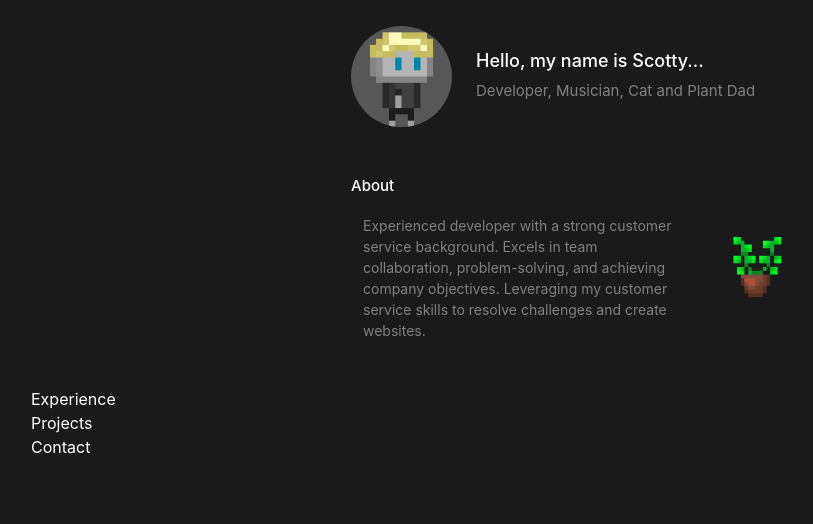
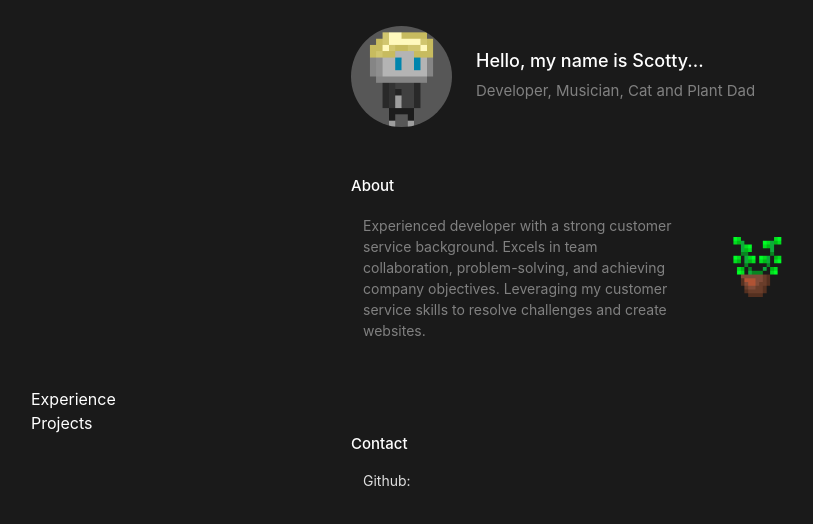
Before and after one commit to Scottsdaaale/Porfolio-Site, a React (Create React App) app: page / in a window 1280 px wide. Shown: the top 524 px of the page, without its empty margins (51-864 px from the left). Built offline with nearby package versions, Linux system fonts and the light colour scheme.

Commit message:
styled and added content

```diff
--- a/src/components/sections/Contact.jsx
+++ b/src/components/sections/Contact.jsx
@@ -1,9 +1,21 @@
-import React from 'react'
+import React from "react";
+import { Container, Row, Col } from "react-bootstrap";
 
 function Contact() {
   return (
-    <div>Contact</div>
-  )
+    <Container style={{ maxWidth: "500px", marginBottom: "30px" }}>
+      <Row>
+        <Col xs={9} md={7} lg={9}>
+          <h2 style={{ marginBottom: "20px" }}>Contact</h2>
+          <Container>
+            <h3>
+              Github:
+            </h3>
+          </Container>
+        </Col>
+      </Row>
+    </Container>
+  );
 }
 
-export default Contact
+export default Contact;
```
